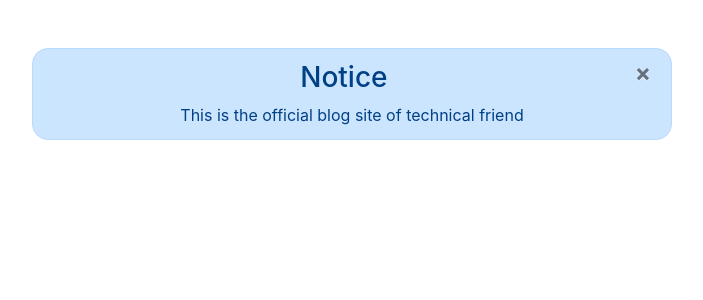
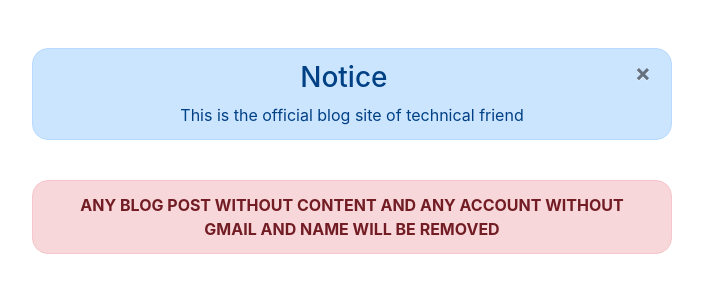
Before and after one commit to IronManCool001/blogApp, a Flask app: page / in a window 1280 px wide. Shown: the part 56-356 px from the top of the page, without its empty margins (288-991 px from the left). Run offline with Flask 2, Linux system fonts and the light colour scheme; data that the repository does not hold is empty.

Commit message:
Update index.html

```diff
--- a/app/templates/index.html
+++ b/app/templates/index.html
@@ -3,6 +3,9 @@
 <head>
     <meta charset="UTF-8">
     <meta name="viewport" content="width=device-width, initial-scale=1.0">
+    <meta name="theme-color" content="#2196f3">
+    <meta http-equiv="X-UA-Compatible" content="IE=edge">
+    <meta name="description" content="official blog of Technical Friend" >
     <title>TFBLOG || Home</title>
     <!-- CSS -->
     <link rel="stylesheet" href="https://cdn.jsdelivr.net/npm/bootstrap@4.5.3/dist/css/bootstrap.min.css" integrity="sha384-TX8t27EcRE3e/ihU7zmQxVncDAy5uIKz4rEkgIXeMed4M0jlfIDPvg6uqKI2xXr2" crossorigin="anonymous">
@@ -10,6 +13,10 @@
     <!-- jQuery and JS bundle w/ Popper.js -->
     <script src="https://code.jquery.com/jquery-3.5.1.slim.min.js" integrity="sha384-DfXdz2htPH0lsSSs5nCTpuj/zy4C+OGpamoFVy38MVBnE+IbbVYUew+OrCXaRkfj" crossorigin="anonymous"></script>
     <script src="https://cdn.jsdelivr.net/npm/bootstrap@4.5.3/dist/js/bootstrap.bundle.min.js" integrity="sha384-ho+j7jyWK8fNQe+A12Hb8AhRq26LrZ/JpcUGGOn+Y7RsweNrtN/tE3MoK7ZeZDyx" crossorigin="anonymous"></script>
+    <script src="{{url_for('static',filename='addsw.js')}}"></script>
+    <link rel="manifest" href="{{url_for('static',filename='manifest.json')}}">
+    <link rel="apple-touch-icon" href="{{url_for('static',filename='appstore.png')}}">
+    <link rel="icon" href="{{url_for('static',filename='favicon.ico')}}">
 </head>
 <body>
     <nav class="navbar navbar-expand-lg navbar-dark bg-primary">
@@ -60,6 +68,13 @@
             This is the official blog site of technical friend
            </center>
          </div>
+         <br>
+         <div class="alert alert-danger col-6" role="alert" style="border-radius:16px;">
+             <center>
+                 <strong>ANY BLOG POST WITHOUT CONTENT AND ANY ACCOUNT WITHOUT GMAIL AND NAME WILL BE REMOVED</strong>
+             </center>
+         </div>
+         {% endif %}
           </center>
     <center>
         {% for post in posts %}
```
Also changed, not shown: other parts of app/templates/index.html (+2 -1 lines).
